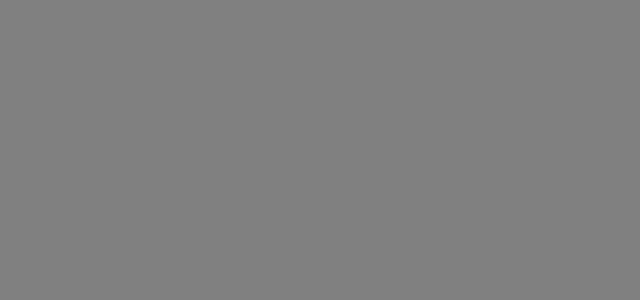
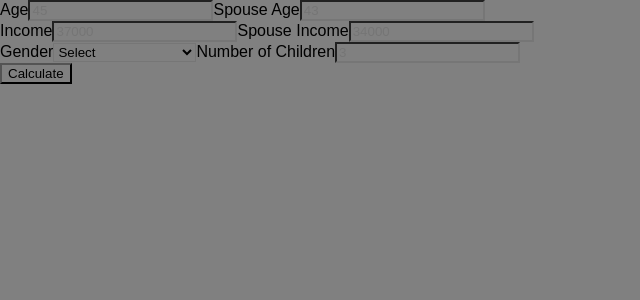
Before and after one commit to tdmiller1/oneamerica-insurance-calculator, a React (Create React App) app: page /#/ in a window 1280 px wide. Shown: the top 300 px of the page, without its empty margins (0-640 px from the left). Built offline with nearby package versions, Linux system fonts and the light colour scheme.

Commit message:
About You section html created

```diff
--- a/src/components/Home.js
+++ b/src/components/Home.js
@@ -60,6 +60,53 @@ class Home extends Component {
                     this.submitInformation()
                 }}>
 
+                    <section className="about-you">
+
+                        <div className="input-wrapper">
+                            <label for="age">Age</label>
+                            <input type="text" name="age" placeholder="45"/>
+
+                            <label for="spouse-age">Spouse Age</label>
+                            <input type="text" name="spouse-age" placeholder="43"/>
+                        </div>
+
+                        <div className="input-wrapper">
+                            <label for="income">Income</label>
+                            <input type="text" name="income" placeholder="37000" required/>
+
+                            <label for="spouse-income">Spouse Income</label>
+                            <input type="text" name="spouse-income" placeholder="34000"/>
+                        </div>
+
+                        <div className="input-wrapper">
+                            <label for="gender">Gender</label>
+                            <select name="gender" required>
+                                <option selected>Select</option>
+                                <option>Male</option>
+                                <option>Female</option>
+                                <option>Prefer not to answer</option>
+                            </select>
+
+                            <label for="spouse-age">Number of Children</label>
+                            <input type="text" name="spouse-age" placeholder="3"/>
+                        </div>
+
+                    </section>
+                    <section className="personal-assets">
+
+                    </section>
+                    <section className="life-insurance">
+
+                    </section>
+                    <section className="immediate-needs">
+
+                    </section>
+                    <section className="long-term-needs">
+
+                    </section>
+
+                    <button type="submit">Calculate</button>
+
                 </form>
 
             </div>
--- a/src/components/Results.js
+++ b/src/components/Results.js
@@ -7,7 +7,7 @@ class Results extends Component {
     render() {
         return (
             <div>
-
+                <h1>Dude ask her if she's single</h1>
             </div>
         )
     }
```
